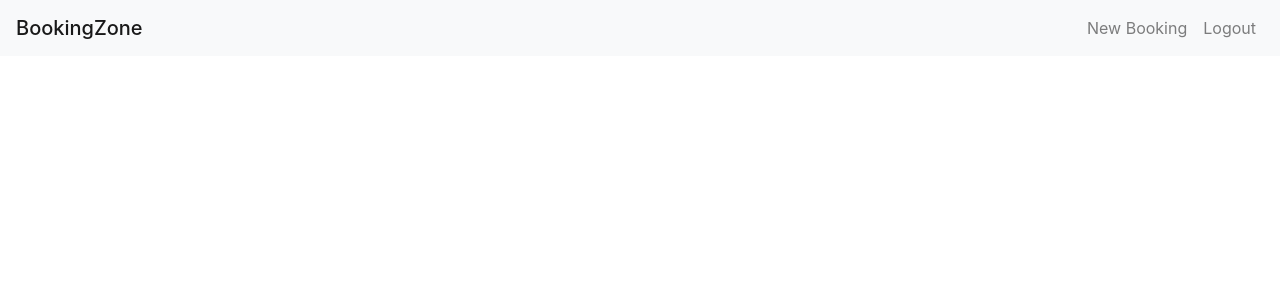
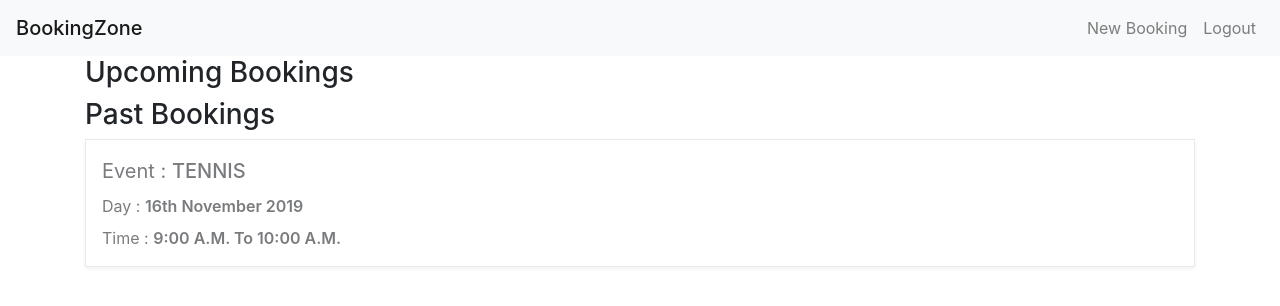
Before and after one commit to rishavmedhi/bookingzone-react, a React (Create React App) app: page /dashboard/my-booking in a window 1280 px wide. Shown: the top 306 px of the page. Built offline with nearby package versions, Linux system fonts and the light colour scheme; no server answers.

Commit message:
Converting upcoming bookings into functional components

```diff
--- a/src/components/MyBooking/MyBooking.js
+++ b/src/components/MyBooking/MyBooking.js
@@ -1,5 +1,7 @@
 import React from 'react';
 import axios from 'axios';
+
+import './style.css'
 
 class MyBooking extends React.Component{
     constructor(props)
@@ -46,13 +48,95 @@ class MyBooking extends React.Component{
                </nav>
 
                <div className="mybooking_container container">
+                    {/*<div className="upcoming_bookings_wrapper">*/}
+                    {/*    <h3>Upcoming Bookings</h3>*/}
+                    {/*    <div class="booking_wrapper" data-booking-id="1234">*/}
+                    {/*        <div className="event">Event : <span className="event_name">TENNIS</span></div>*/}
+                    {/*        <div className="day_wrapper">Day : <span className="day">16th November 2019 </span></div>*/}
+                    {/*        <div className="time_wrapper">Time : <span className="time"><span className="starttime">9:00 A.M.</span> To <span className="endtime">10:00 A.M.</span></span></div>*/}
+                    {/*        <div className="cancel_booking float-right">*/}
+                    {/*            x Cancel Booking*/}
+                    {/*        </div>*/}
+                    {/*    </div>*/}
+                    {/*    <div className="booking_wrapper" data-booking-id="1234">*/}
+                    {/*        <div className="event">Event : <span className="event_name">TENNIS</span></div>*/}
+                    {/*        <div className="day_wrapper">Day : <span className="day">16th November 2019 </span></div>*/}
+                    {/*        <div className="time_wrapper">Time : <span className="time"><span className="starttime">9:00 A.M.</span> To <span*/}
+                    {/*            className="endtime">10:00 A.M.</span></span></div>*/}
+                    {/*        <div className="cancel_booking float-right">*/}
+                    {/*            x Cancel Booking*/}
+                    {/*        </div>*/}
+                    {/*    </div>*/}
+                    {/*</div>*/}
+                    <UpcomingBooking bookings={this.state.bookings}/>
 
+                   <div className="past_bookings">
+                       <h3>Past Bookings</h3>
+                       <div className="booking_wrapper past" data-booking-id="1234">
+                           <div className="event">Event : <span className="event_name">TENNIS</span></div>
+                           <div className="day_wrapper">Day : <span className="day">16th November 2019 </span></div>
+                           <div className="time_wrapper">Time : <span className="time"><span className="starttime">9:00 A.M.</span> To <span
+                               className="endtime">10:00 A.M.</span></span></div>
+                       </div>
+                   </div>
                </div>
            </div>
-
-
         )
     }
 }
 
+function UpcomingBooking(props)
+{
+    let currenttime = Math.floor((new Date().getTime())/1000);
+    let rows=[];
+    for(let i=0;i<props.bookings.length;i++)
+    {
+        let booking = props.bookings[i];
+        console.log(booking);
+        if(booking.starttime>currenttime)
+        {
+            rows.push(<Booking past="" booking_id={booking._id} event={booking.event} day={new Date(booking.starttime).toDateString()} starttime={new Date(booking.starttime).toLocaleTimeString()} endtime={new Date(booking.endtime).toTimeString()}/>)
+        }
+    }
+    return(
+        <div className="upcoming_bookings_wrapper">
+            <h3>Upcoming Bookings</h3>
+            {rows}
+        </div>
+    );
+}
+
+function Booking(props)
+{
+    return(
+        <div className={'booking_wrapper '+props.past} data-booking-id={props.booking_id}>
+            <div className="event">Event : <span className="event_name">{props.event}</span></div>
+            <div className="day_wrapper">Day : <span className="day">{props.day} </span></div>
+            <div className="time_wrapper">Time : <span className="time"><span className="starttime">{props.starttime}</span> To <span
+                className="endtime">{props.endtime}</span></span>
+            </div>
+            {CancelRequired(props.past)}
+        </div>
+    );
+}
+
+function CancelBooking(props)
+{
+    return(
+        <div className="cancel_booking float-right">
+            x Cancel Booking
+        </div>
+    )
+}
+
+function CancelRequired(isPast)
+{
+    if(!isPast) {
+        return (
+            <CancelBooking/>
+        )
+    }
+}
+
+
 export default MyBooking;
--- /dev/null
+++ b/src/components/MyBooking/style.css
@@ -0,0 +1,39 @@
+.mybooking_container .booking_wrapper
+{
+    -webkit-box-shadow: 0 2px 4px rgba(0,0,0,0.1);
+     box-shadow: 0 2px 4px rgba(0,0,0,0.1);
+    /* background: #FFF; */
+    border: solid 1px rgba(0,0,0,0.15);
+    overflow: hidden;
+    position: relative;
+    padding: 1em;
+}
+.mybooking_container .booking_wrapper.past
+{
+    opacity: 0.6;
+}
+.booking_wrapper .event
+{
+    font-size: 20px;
+}
+.booking_wrapper .event .event_name
+{
+    font-weight: 500;
+}
+.booking_wrapper .day_wrapper
+{
+    padding: 0.5em 0;
+}
+.booking_wrapper .day_wrapper .day
+{
+    font-weight: 600;
+}
+.booking_wrapper .time_wrapper .time
+{
+    font-weight: 600;
+}
+.booking_wrapper .cancel_booking
+{
+    color: #c33;
+    font-weight: 600;
+}
```
